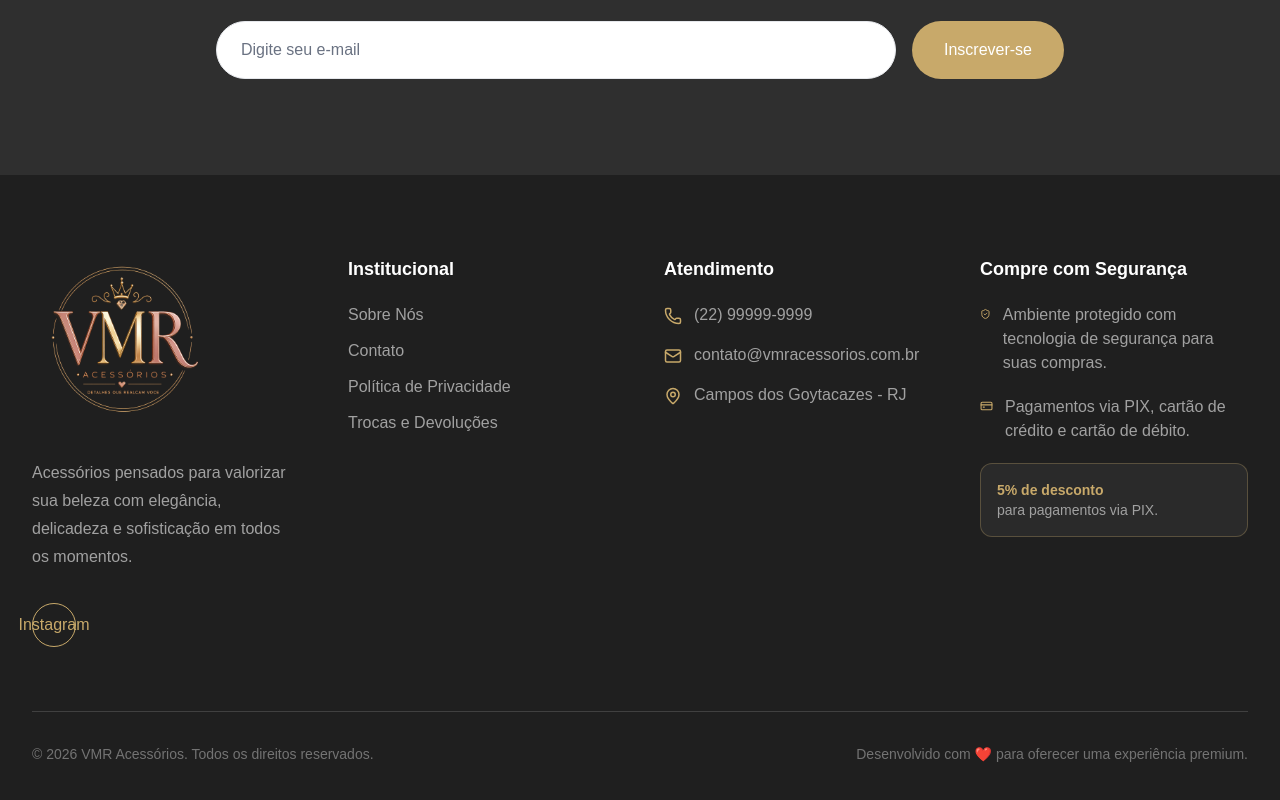
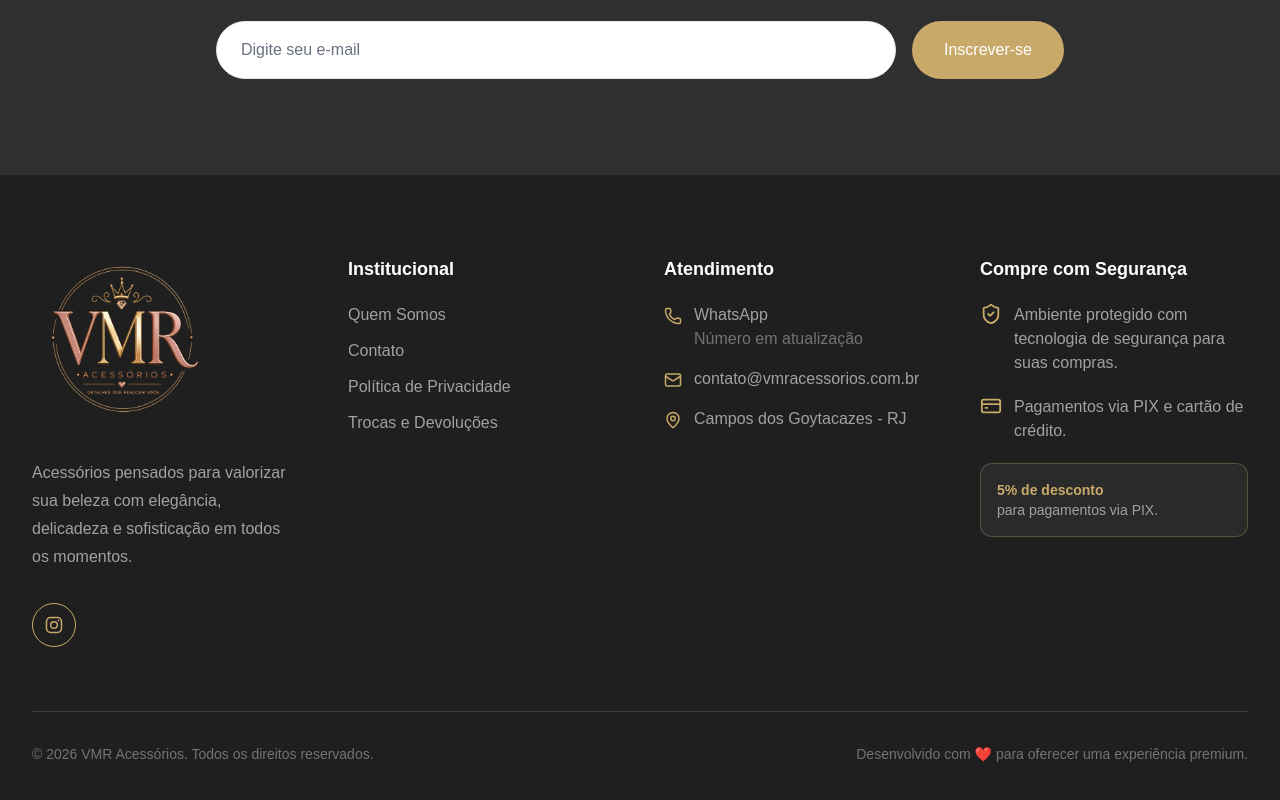
Before and after one commit to vmracessorios/vmr-acessorios, a Next.js app: page / in a window 1280 px wide. Shown: the part 4123-4923 px from the top of the page. Built offline with nearby package versions, Linux system fonts and the light colour scheme; no server answers; the database is empty.

Commit message:
Corrige footer e links institucionais

```diff
--- a/app/components/Footer.tsx
+++ b/app/components/Footer.tsx
@@ -1,7 +1,6 @@
 import Image from "next/image";
 import Link from "next/link";
 import {
-  BadgeIcon,
   Phone,
   Mail,
   MapPin,
@@ -12,46 +11,93 @@ import {
 export default function Footer() {
   return (
     <footer className="bg-[#1F1F1F] text-white">
-      <div className="max-w-7xl mx-auto px-6 lg:px-8 py-20">
+      <div className="mx-auto max-w-7xl px-6 py-20 lg:px-8">
+
         <div className="grid gap-12 md:grid-cols-2 lg:grid-cols-4">
-          {/* Marca */}
+
+          {/* MARCA */}
           <div>
             <Image
               src="/logo/logo-vmr.png"
               alt="VMR Acessórios"
               width={180}
               height={70}
+              className="h-auto w-[180px]"
             />
 
-            <p className="mt-6 text-neutral-400 leading-7">
+            <p className="mt-6 leading-7 text-neutral-400">
               Acessórios pensados para valorizar sua beleza com elegância,
               delicadeza e sofisticação em todos os momentos.
             </p>
 
-            <div className="mt-8 flex items-center gap-4">
+            {/* INSTAGRAM */}
+            <div className="mt-8">
               <Link
                 href="https://instagram.com/vmracessorios"
                 target="_blank"
+                rel="noopener noreferrer"
+                aria-label="Instagram da VMR Acessórios"
                 className="flex h-11 w-11 items-center justify-center rounded-full border border-[#C8A96A] text-[#C8A96A] transition hover:bg-[#C8A96A] hover:text-white"
               >
-                Instagram
+                <svg
+                  width="20"
+                  height="20"
+                  viewBox="0 0 24 24"
+                  fill="none"
+                  xmlns="http://www.w3.org/2000/svg"
+                  aria-hidden="true"
+                >
+                  <rect
+                    x="3"
+                    y="3"
+                    width="18"
+                    height="18"
+                    rx="5"
+                    stroke="currentColor"
+                    strokeWidth="1.8"
+                  />
+
+                  <circle
+                    cx="12"
+                    cy="12"
+                    r="4"
+                    stroke="currentColor"
+                    strokeWidth="1.8"
+                  />
+
+                  <circle
+                    cx="17.5"
+                    cy="6.5"
+                    r="1"
+                    fill="currentColor"
+                  />
+                </svg>
               </Link>
             </div>
           </div>
 
-          {/* Institucional */}
+          {/* INSTITUCIONAL */}
           <div>
-            <h3 className="mb-5 text-lg font-semibold">Institucional</h3>
+            <h3 className="mb-5 text-lg font-semibold">
+              Institucional
+            </h3>
 
             <ul className="space-y-3 text-neutral-400">
+
               <li>
-                <Link href="/sobre" className="hover:text-white transition">
-                  Sobre Nós
+                <Link
+                  href="/quem-somos"
+                  className="transition hover:text-white"
+                >
+                  Quem Somos
                 </Link>
               </li>
 
               <li>
-                <Link href="/contato" className="hover:text-white transition">
+                <Link
+                  href="/contato"
+                  className="transition hover:text-white"
+                >
                   Contato
                 </Link>
               </li>
@@ -59,7 +105,7 @@ export default function Footer() {
               <li>
                 <Link
                   href="/politica-de-privacidade"
-                  className="hover:text-white transition"
+                  className="transition hover:text-white"
                 >
                   Política de Privacidade
                 </Link>
@@ -68,54 +114,75 @@ export default function Footer() {
               <li>
                 <Link
                   href="/trocas-e-devolucoes"
-                  className="hover:text-white transition"
+                  className="transition hover:text-white"
                 >
                   Trocas e Devoluções
                 </Link>
               </li>
+
             </ul>
           </div>
 
-          {/* Atendimento */}
+          {/* ATENDIMENTO */}
           <div>
-            <h3 className="mb-5 text-lg font-semibold">Atendimento</h3>
+            <h3 className="mb-5 text-lg font-semibold">
+              Atendimento
+            </h3>
 
             <div className="space-y-4 text-neutral-400">
+
               <div className="flex items-start gap-3">
                 <Phone
                   size={18}
-                  className="mt-1 text-[#C8A96A]"
+                  className="mt-1 shrink-0 text-[#C8A96A]"
                 />
-                <span>(22) 99999-9999</span>
+
+                <span>
+                  WhatsApp
+                  <br />
+                  <span className="text-neutral-500">
+                    Número em atualização
+                  </span>
+                </span>
               </div>
 
               <div className="flex items-start gap-3">
                 <Mail
                   size={18}
-                  className="mt-1 text-[#C8A96A]"
+                  className="mt-1 shrink-0 text-[#C8A96A]"
                 />
-                <span>contato@vmracessorios.com.br</span>
+
+                <span>
+                  contato@vmracessorios.com.br
+                </span>
               </div>
 
               <div className="flex items-start gap-3">
                 <MapPin
                   size={18}
-                  className="mt-1 text-[#C8A96A]"
+                  className="mt-1 shrink-0 text-[#C8A96A]"
                 />
-                <span>Campos dos Goytacazes - RJ</span>
+
+                <span>
+                  Campos dos Goytacazes - RJ
+                </span>
               </div>
+
             </div>
           </div>
 
-          {/* Compra Segura */}
+          {/* COMPRA SEGURA */}
           <div>
-            <h3 className="mb-5 text-lg font-semibold">Compre com Segurança</h3>
+            <h3 className="mb-5 text-lg font-semibold">
+              Compre com Segurança
+            </h3>
 
             <div className="space-y-5 text-neutral-400">
+
               <div className="flex gap-3">
                 <ShieldCheck
                   size={22}
-                  className="text-[#C8A96A]"
+                  className="shrink-0 text-[#C8A96A]"
                 />
 
                 <p>
@@ -127,11 +194,11 @@ export default function Footer() {
               <div className="flex gap-3">
                 <CreditCard
                   size={22}
-                  className="text-[#C8A96A]"
+                  className="shrink-0 text-[#C8A96A]"
                 />
 
                 <p>
-                  Pagamentos via PIX, cartão de crédito e cartão de débito.
+                  Pagamentos via PIX e cartão de crédito.
                 </p>
               </div>
 
@@ -139,23 +206,35 @@ export default function Footer() {
                 <strong className="text-[#C8A96A]">
                   5% de desconto
                 </strong>
+
                 <br />
+
                 para pagamentos via PIX.
               </div>
+
             </div>
           </div>
+
         </div>
 
+        {/* RODAPÉ INFERIOR */}
         <div className="mt-16 border-t border-neutral-700 pt-8">
-          <div className="flex flex-col items-center justify-between gap-4 text-sm text-neutral-500 md:flex-row">
+
+          <div className="flex flex-col items-center justify-between gap-4 text-center text-sm text-neutral-500 md:flex-row md:text-left">
+
             <span>
               © {new Date().getFullYear()} VMR Acessórios. Todos os direitos
               reservados.
             </span>
 
-            <span>Desenvolvido com ❤️ para oferecer uma experiência premium.</span>
+            <span>
+              Desenvolvido com ❤️ para oferecer uma experiência premium.
+            </span>
+
           </div>
+
         </div>
+
       </div>
     </footer>
   );
```
